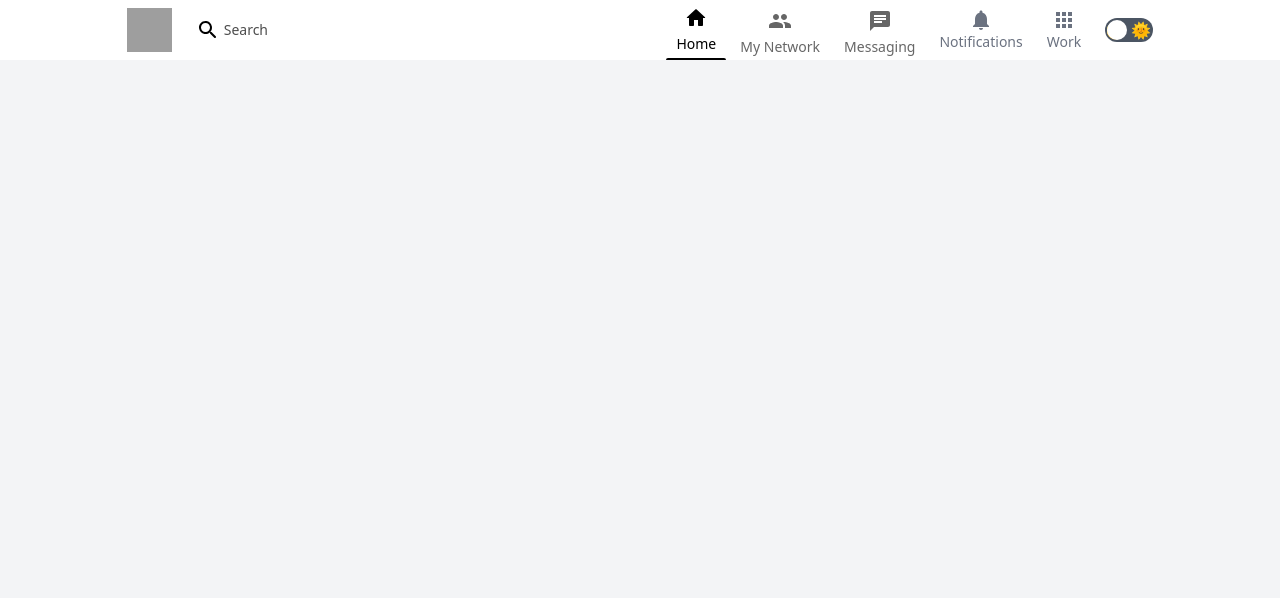
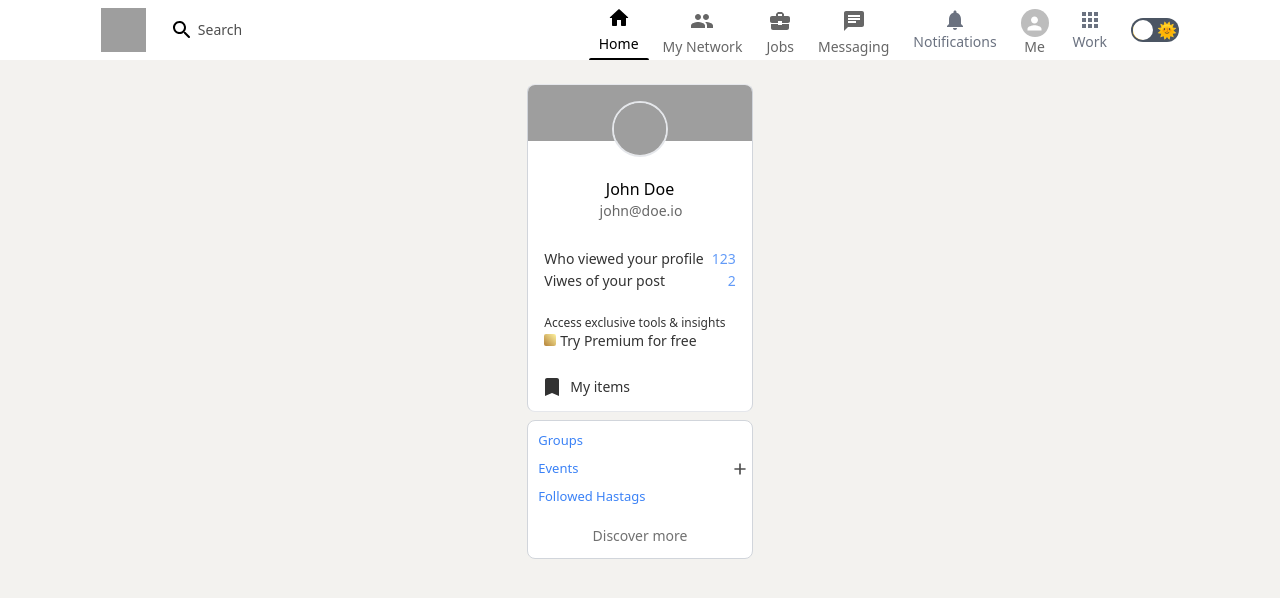
Before and after one commit to ignazka/linkedin-clone, a Next.js app: page / in a window 1280 px wide. Shown: the top 598 px of the page. Built offline with nearby package versions, Linux system fonts and the light colour scheme; grey boxes are pictures that could not be loaded.

Commit message:
add sidebar component

```diff
--- a/components/Header.jsx
+++ b/components/Header.jsx
@@ -57,7 +57,7 @@
             <span className='absolute left-0'> 🌜</span>
 
             {/* motion.div */}
-            <motion.div className='w-5 h-5 bg-white rounded-full z-40' layout transition={spring} />
+            <motion.div className='transition-all w-5 h-5 bg-white rounded-full z-40 hover:border-2 hover:border-green-200 ' layout transition={spring} />
             <span className='absolute right-0.5'>🌞</span>
           </div>
         }
--- /dev/null
+++ b/components/Sidebar.jsx
@@ -0,0 +1,69 @@
+import { AddRounded, BookmarkOutlined } from "@mui/icons-material"
+import { Avatar } from "@mui/material"
+import Image from "next/image"
+
+function SideBar() {
+    return (
+        <div className="space-y-2 min-w-max max-w-lg">
+            {/* Top */}
+            <div className="bg-white rounded-lg overflow-hidden flex relative flex-col items-center text-center border border-x-gray-300 dark:border-none dark:bg-[#1D2226]">
+                <div className="relative w-full h-14">
+                    <Image src='https://rb.gy/i26zak' layout="fill" priority />
+
+                </div>
+
+                <Avatar src='/avatar.jpg' className='!h-14 !w-14 !top-4 !cursor-pointer !absolute !border-2' />
+
+
+                <div className='mt-5 py-4 space-x-0.5'>
+                    <h4 className='hover:underline underline-offset-1 cursor-pointer decoration-purple-700'>John Doe</h4>
+                    <p className='text-black/60 dark:text-white/75 text-sm'>john@doe.io</p>
+
+                </div>
+                <div className="hidden md:inline text-left dark:text-white/75 text-sm">
+                    <div className="font-medium sidebarButton space-y-0.5">
+                        <div className="flex justify-between space-x-2">
+                            <h4>Who viewed your profile</h4>
+                            <span className="text-blue-500">123</span>
+                        </div>
+                        <div className="flex justify-between space-x-2">
+                            <h4>Viwes of your post</h4>
+                            <span className="text-blue-500">2</span>
+                        </div>
+                    </div>
+                    <div className="sidebarButton">
+                        <h4 className="text-xs">
+                            Access exclusive tools & insights
+
+                        </h4>
+                        <h4 className="dark:text-white font-medium">
+                            <span className="w-3 h-3 bg-gradient-to-tr from-yellow-700 to-yellow-200 inline-block rounded-sm mr-1" />
+                            Try Premium for free
+                        </h4>
+
+                    </div>
+                    <div className='sidebarButton flex items-center space-x-1.5'>
+                        <BookmarkOutlined className='!-ml-1' />
+                        <h4 className="dark:text-white font-medium">My items</h4>
+                    </div>
+                </div>
+            </div>
+
+
+            {/* Bottom */}
+            <div className='hidden md:flex bg-white dark:bg-[#1D2226] text-black/70 dark?text-white/75 rounded-lg overflow-hidden flex-col space-y-2 pt-2.5 sticky top-20 border border-gray-300 dark:border-none'>
+                <p className='sidebarLink'>Groups</p>
+                <div className='flex items-center justify-between'>
+                    <p className='sidebarLink'>Events</p> <AddRounded className="!h-5" />
+                </div>
+                <p className='sidebarLink'>Followed Hastags</p>
+                <div className="sidebarButton text-center">
+                    <h4 className="dark:text-white font-medium text-sm">Discover more</h4>
+                </div>
+
+            </div>
+        </div >
+    )
+}
+
+export default SideBar
--- a/pages/index.js
+++ b/pages/index.js
@@ -1,14 +1,24 @@
 import Head from 'next/head';
 import Header from '../components/Header';
-
+import Sidebar from '../components/Sidebar';
 export default function Home() {
   return (
-    <div>
+    <div className="bg-[#F3F2EF] dark:bg-black dark:text-white h-screen overflow-y-scroll md:space-y-6">
       <Head>
-        <title>FakedIn</title>
+        <title>Feed | FakedIn</title>
         <link rel='icon' href='/favicon.ico' />
       </Head>
       <Header />
+
+      <main className='flex justify-center gap-x-5 px-4 sm:px-12'>
+        <div className='flex flex-col md:flex-row gap-5'>
+          <Sidebar />
+          {/* Feed */}
+        </div>
+          {/* Widgets */}
+      </main>
+
+
     </div>
   );
 }
--- a/styles/globals.css
+++ b/styles/globals.css
@@ -12,4 +12,10 @@
   .intend {
     @apply flex justify-between items-center hover:shadow-xl p-4 cursor-pointer rounded-lg text-black bg-white max-w-md mx-auto xl:mx-0;
   }
+  .sidebarButton {
+  @apply dark:border-t border-gray-600 py-3 px-4 cursor-pointer opacity-80 hover:opacity-100
+  }
+  .sidebarLink{
+  @apply text-[13px] font-medium text-blue-500 hover:underline cursor-pointer px-2.5
+  }
 }
```
Also changed, not shown: components/HeaderLink.jsx (+11 -4 lines), 1 other file (tests, documents, lock files or other folders).
